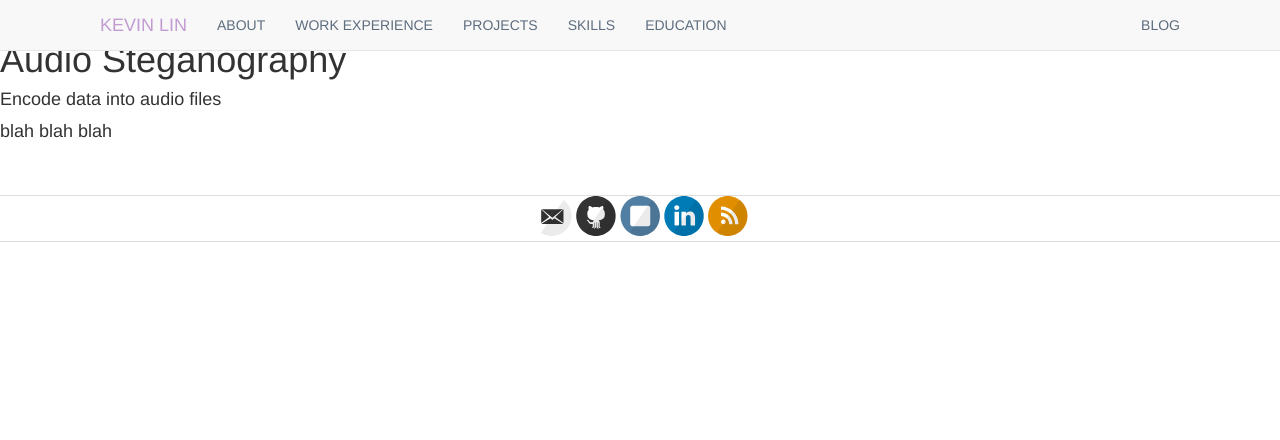
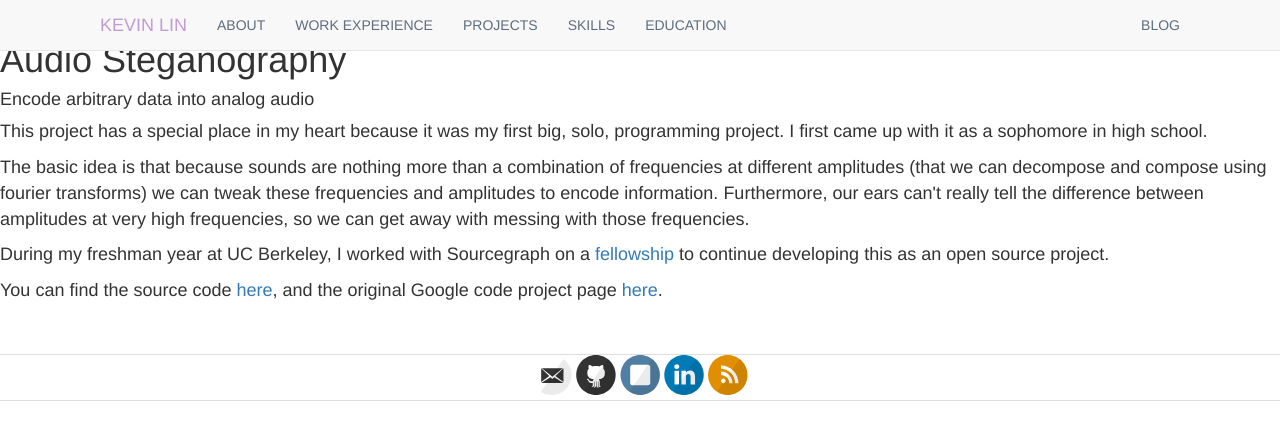
Before and after one commit to kklin/kklin.github.io, a Jekyll site: the page built from projects/_posts/2015-01-01-audio-steganography.md, in a window 1280 px wide. Shown: the top 440 px of the page. Built offline with Jekyll 4.4.1, drawn with Linux system fonts in a browser that asks for light colours; nearby versions of some CDN libraries; library files that are not in the unit come from our copies; Markdown is read by kramdown in place of the engine named in the settings; comment, search, counter and statistics services are not loaded.

Commit message:
Fill in project text

```diff
--- a/projects/_posts/2015-01-01-audio-steganography.md
+++ b/projects/_posts/2015-01-01-audio-steganography.md
@@ -1,6 +1,25 @@
 ---
 layout: project
 title: Audio Steganography
-summary: Encode data into audio files
+summary: Encode arbitrary data into analog audio
+technologies: Java, FFT
+awards: Sourcegraph open source fellowship
 ---
-blah blah blah
+<p>
+This project has a special place in my heart because it was my first big, solo, programming project.
+I first came up with it as a sophomore in high school.
+</p>
+<p>
+The basic idea is that because sounds are nothing more than a combination of frequencies at different amplitudes
+(that we can decompose and compose using fourier transforms) we can tweak these frequencies and amplitudes to encode information. Furthermore,
+our ears can't really tell the difference between amplitudes at very high frequencies, so we can get
+away with messing with those frequencies.
+</p>
+<p>
+During my freshman year at UC Berkeley, I worked with Sourcegraph on a <a href="https://sourcegraph.com/blog/117135271119/kicking-off-the-1st-sourcegraph-open-source">
+fellowship</a> to continue developing this as an open source project.
+</p>
+<p>
+You can find the source code <a href="https://github.com/kklin/java-audio-steganography">here</a>, and the original Google code project
+page <a href="https://code.google.com/p/java-audio-steganography/">here</a>.
+</p>
```
Also changed, not shown: projects/_posts/2015-01-01-facebot.md (added, +18 -0 lines), projects/_posts/2015-01-01-movies-with-friends.md (added, +13 -0 lines), projects/_posts/2015-01-01-squirtle.md (+11 -2 lines), projects/_posts/2015-01-01-treasure-share.md (added, +20 -0 lines), projects/_posts/2015-01-01-we-met.md (added, +17 -0 lines).
